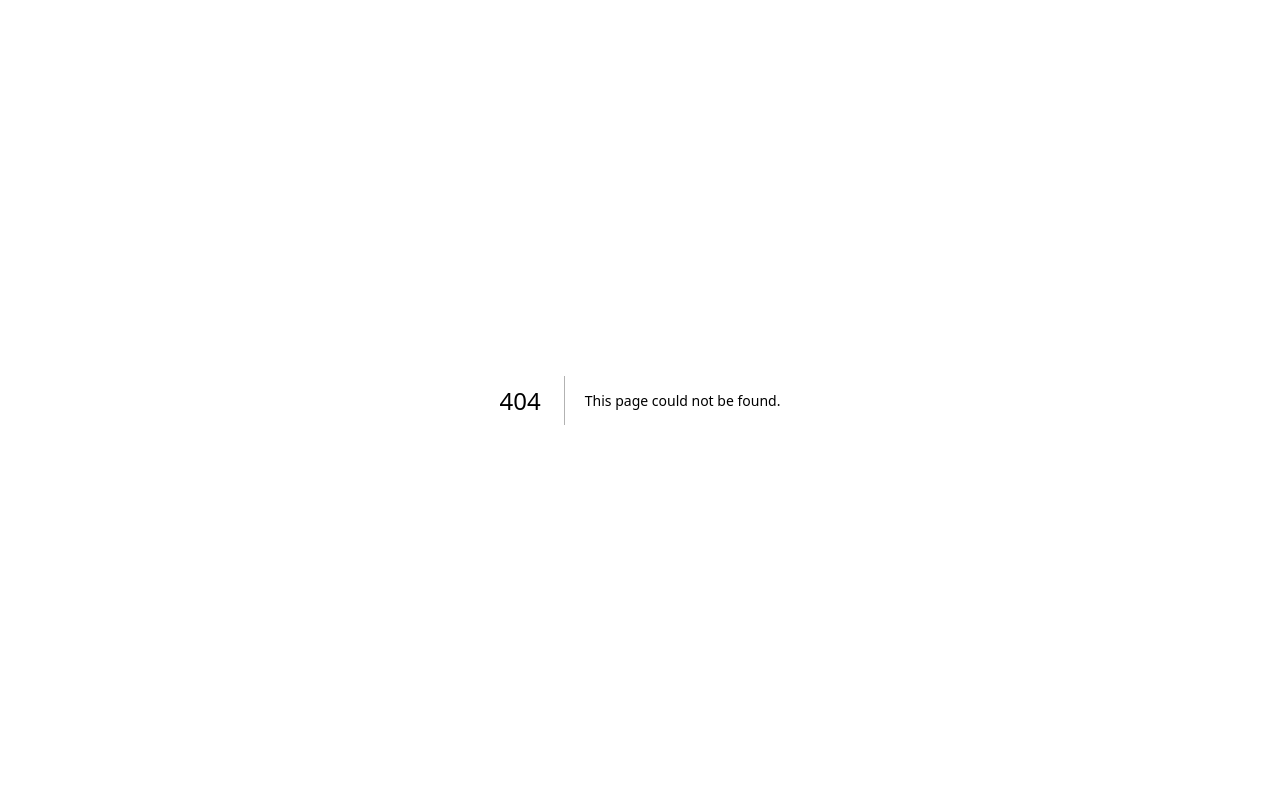
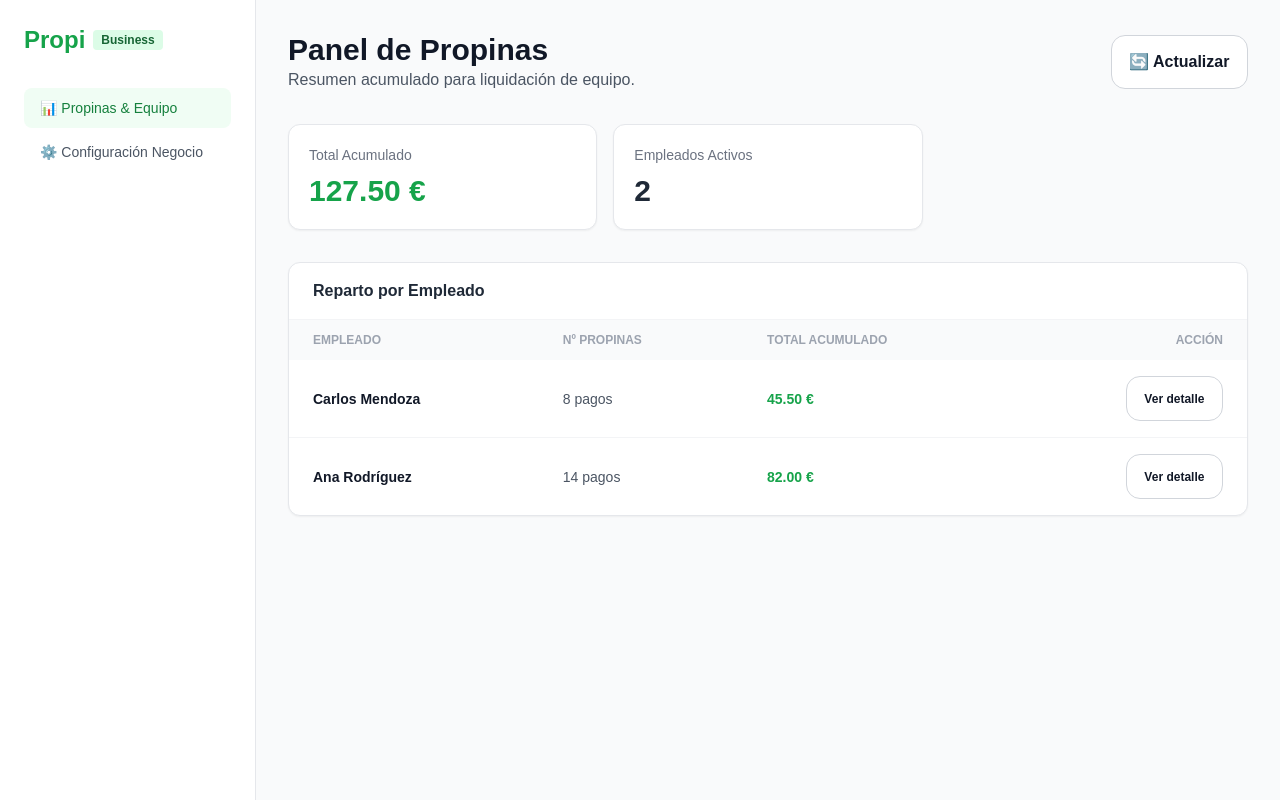
Before and after one commit to felipeamazon83-cyber/propi, a Next.js app in the folder frontend/: page /dashboard in a window 1280 px wide. Before the commit this address had no page. Built offline with nearby package versions, Linux system fonts and the light colour scheme; no server answers.

Commit message:
Create page.tsx

```diff
--- /dev/null
+++ b/frontend/app/dashboard/page.tsx
@@ -0,0 +1,98 @@
+'use client';
+
+import { useEffect, useState } from 'react';
+import { api } from '../../lib/api';
+
+type EmployeeTipSummary = {
+  employee_id: string;
+  employee_name: string;
+  total_amount: number;
+  tip_count: number;
+  last_tip_at?: string;
+};
+
+export default function DashboardTipsPage() {
+  const [tipsSummary, setTipsSummary] = useState<EmployeeTipSummary[]>([]);
+  const [totalAccumulated, setTotalAccumulated] = useState(0);
+  const [loading, setLoading] = useState(true);
+
+  async function loadTips() {
+    try {
+      // Endpoint para obtener el acumulado por empleado
+      const data = await api<EmployeeTipSummary[]>('/tips/summary-by-employee', {}, true);
+      setTipsSummary(data);
+      const grandTotal = data.reduce((acc, curr) => acc + curr.total_amount, 0);
+      setTotalAccumulated(grandTotal);
+    } catch {
+      // Mock de datos para vista previa si aún no tienes propinas reales
+      setTipsSummary([
+        { employee_id: '1', employee_name: 'Carlos Mendoza', total_amount: 45.5, tip_count: 8 },
+        { employee_id: '2', employee_name: 'Ana Rodríguez', total_amount: 82.0, tip_count: 14 },
+      ]);
+      setTotalAccumulated(127.5);
+    } finally {
+      setLoading(false);
+    }
+  }
+
+  useEffect(() => {
+    void loadTips();
+  }, []);
+
+  if (loading) return <div>Cargando propinas...</div>;
+
+  return (
+    <div className="max-w-5xl">
+      <header className="mb-8 flex items-center justify-between">
+        <div>
+          <h1 className="text-3xl font-black">Panel de Propinas</h1>
+          <p className="text-gray-600">Resumen acumulado para liquidación de equipo.</p>
+        </div>
+        <button className="btn btn-secondary" onClick={() => void loadTips()}>
+          🔄 Actualizar
+        </button>
+      </header>
+
+      {/* KPIs Rápidos */}
+      <div className="grid gap-4 sm:grid-cols-2 lg:grid-cols-3 mb-8">
+        <div className="rounded-xl border bg-white p-5 shadow-sm">
+          <p className="text-sm font-medium text-gray-500">Total Acumulado</p>
+          <p className="mt-2 text-3xl font-black text-green-600">{totalAccumulated.toFixed(2)} €</p>
+        </div>
+        <div className="rounded-xl border bg-white p-5 shadow-sm">
+          <p className="text-sm font-medium text-gray-500">Empleados Activos</p>
+          <p className="mt-2 text-3xl font-black text-gray-800">{tipsSummary.length}</p>
+        </div>
+      </div>
+
+      {/* Tabla por Empleado */}
+      <div className="rounded-xl border bg-white shadow-sm overflow-hidden">
+        <div className="px-6 py-4 border-b border-gray-100">
+          <h2 className="font-bold text-gray-800">Reparto por Empleado</h2>
+        </div>
+        <table className="w-full text-left text-sm text-gray-600">
+          <thead className="bg-gray-50 text-xs uppercase text-gray-400">
+            <tr>
+              <th className="px-6 py-3">Empleado</th>
+              <th className="px-6 py-3">Nº Propinas</th>
+              <th className="px-6 py-3">Total Acumulado</th>
+              <th className="px-6 py-3 text-right">Acción</th>
+            </tr>
+          </thead>
+          <tbody className="divide-y divide-gray-100">
+            {tipsSummary.map((item) => (
+              <tr key={item.employee_id} className="hover:bg-gray-50">
+                <td className="px-6 py-4 font-bold text-gray-900">{item.employee_name}</td>
+                <td className="px-6 py-4">{item.tip_count} pagos</td>
+                <td className="px-6 py-4 font-black text-green-600">{item.total_amount.toFixed(2)} €</td>
+                <td className="px-6 py-4 text-right">
+                  <button className="btn btn-secondary text-xs">Ver detalle</button>
+                </td>
+              </tr>
+            ))}
+          </tbody>
+        </table>
+      </div>
+    </div>
+  );
+}
```
